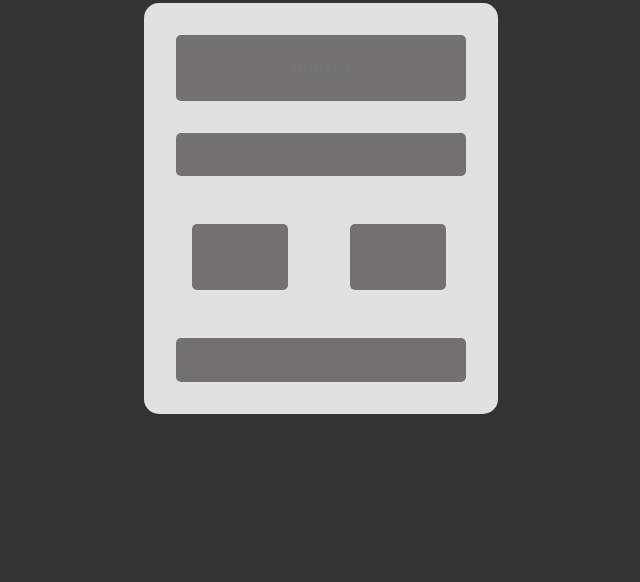
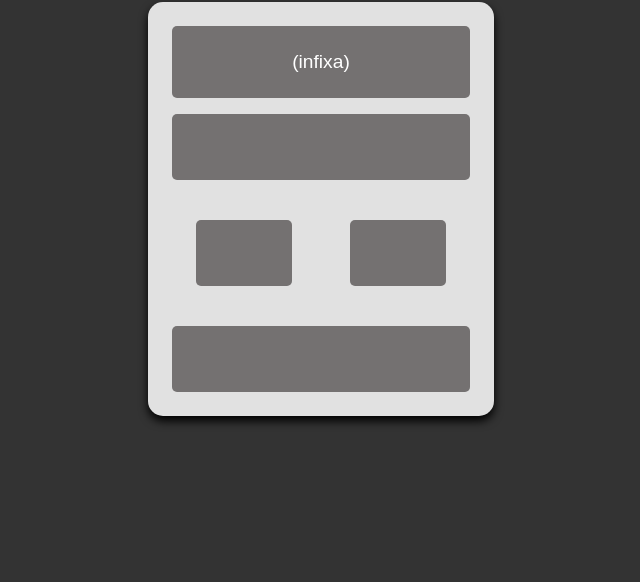
Before and after one commit to jonascamargoo/polish-notation-converter, a website with bundled scripts: page app/index.html in a window 1280 px wide. Shown: the part 218-800 px from the top of the page, without its empty margins (319-959 px from the left). Built offline with nearby package versions, Linux system fonts and the light colour scheme.

Commit message:
feat: dynamic placeholder

```diff
--- a/app/public/assets/css/style.css
+++ b/app/public/assets/css/style.css
@@ -28,20 +28,30 @@ body {
     gap: 1rem;
     background: #E1E1E1;
     border-radius: 15px;
+    box-shadow: 0 5px 10px rgba(0, 0, 0, 5.05);
 
 }
 
 .container input, output {
     background: #747171;
-    color: #000000;
-    padding: 1.3rem;
-    margin: 0.5rem;
+
+    padding: 1.5rem;
+    /* margin: 0.5rem; */
     border: 1px solid transparent;
     border-radius: 5px;
     color: #FFFFFF;
     text-align: center;
     font-size: 1.2rem;
 
+}
+
+input::placeholder {
+    color: #FFFFFF;
+}
+
+.container output {
+    padding: 2rem;
+    /* max-height: 4rem; */
 }
 
 .button-container {
@@ -58,4 +68,5 @@ body {
     padding: 2rem;
     border: 1px solid transparent;
     border-radius: 5px;
+    cursor: pointer;
 }
--- a/app/src/controllers/ExpressionController.ts
+++ b/app/src/controllers/ExpressionController.ts
@@ -30,9 +30,17 @@ export class ExpressionController {
   public swapNotation = (): void => {
     this.infixNotation = !this.infixNotation;
     this.inputExpression.value = '';
+    if(this.infixNotation) {
+      this.inputExpression.placeholder = '(infixa)';
+    } else {
+      this.inputExpression.placeholder = '(pós-fixa)';
+    }
     this.inputExpression.focus();
 
   }
+
+
+
 
   private solveFromInfix = (): void => {
     const postfixExpression = this.converter.convertToPostfix(this.inputExpression.value);
```
